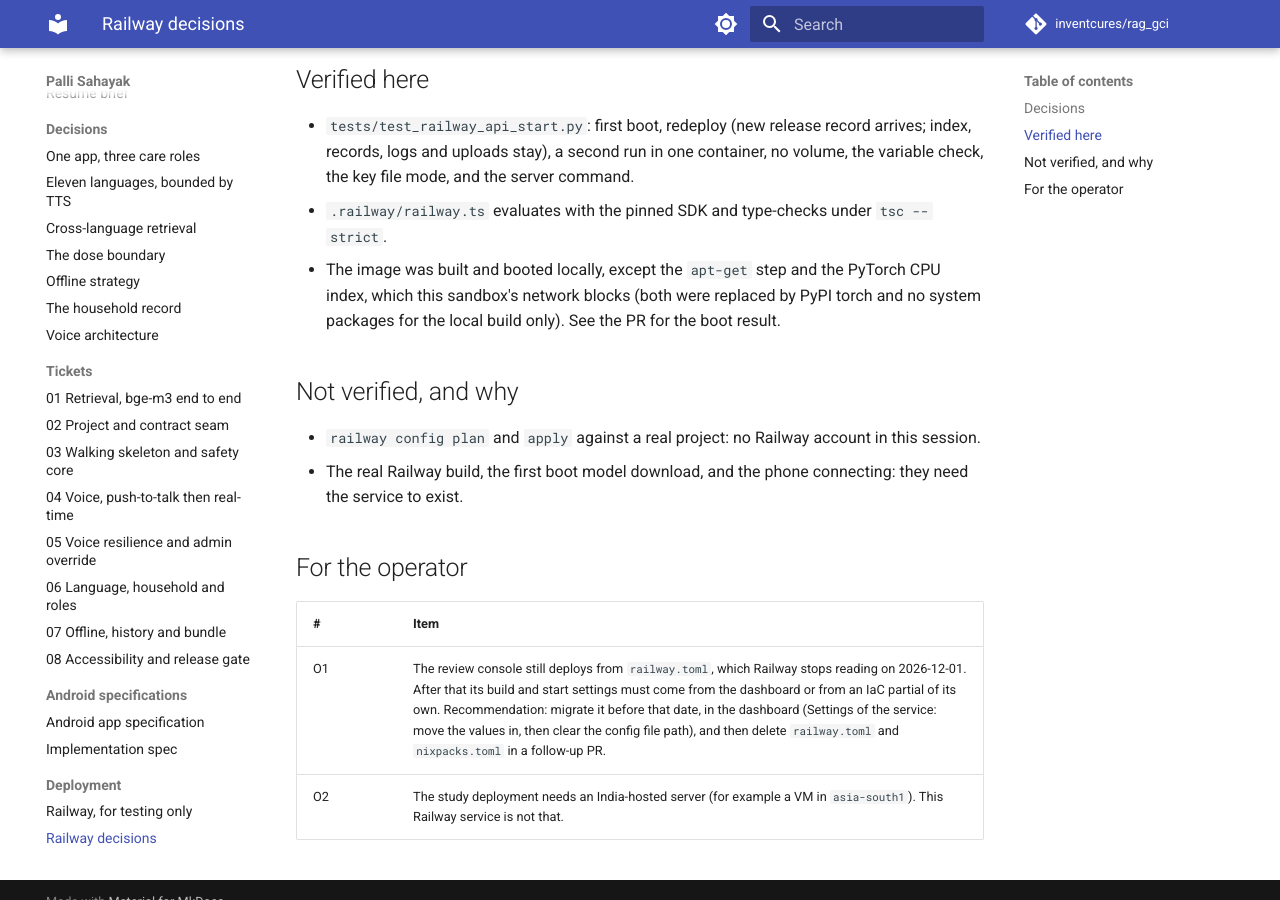
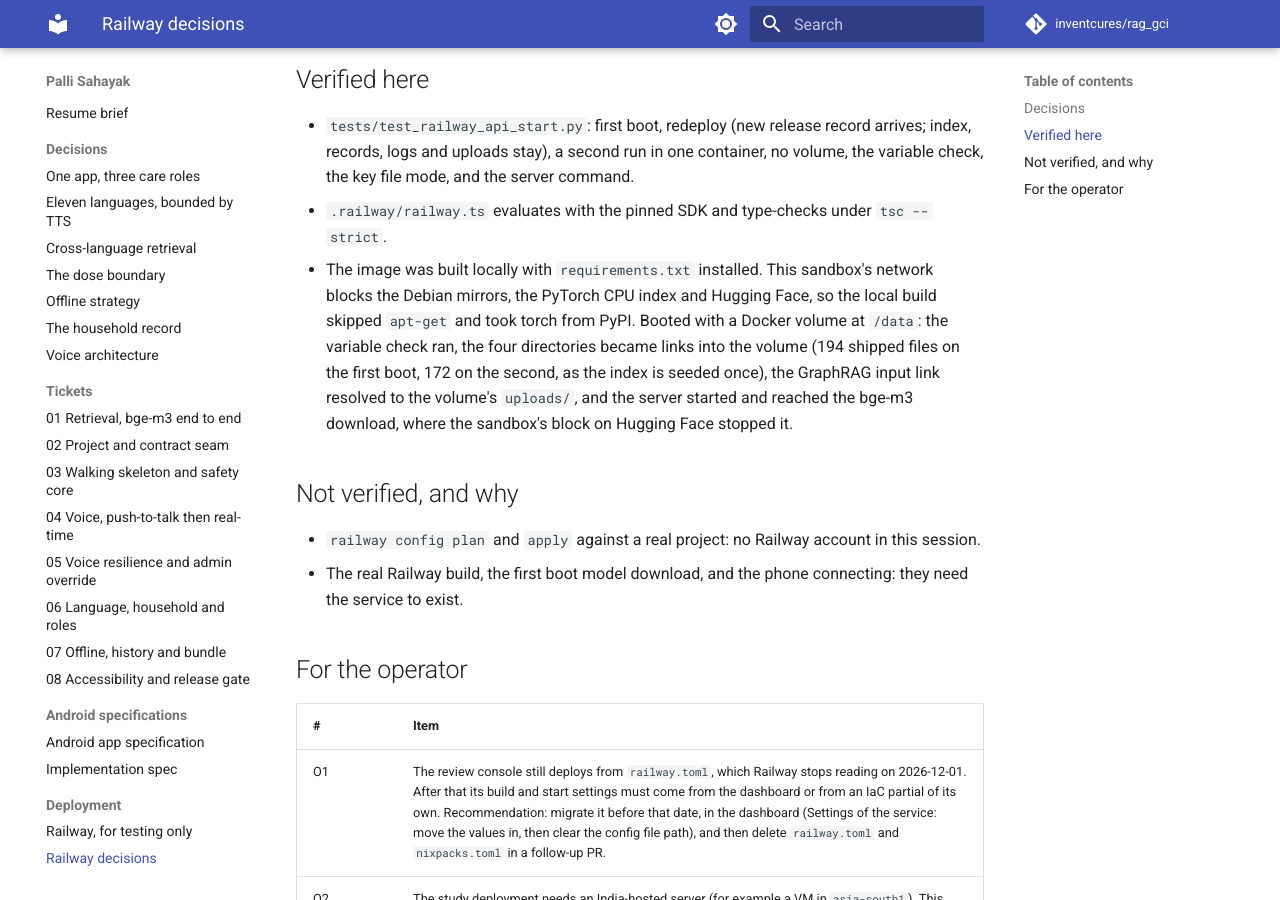
Before and after one commit to inventcures/rag_gci, an MkDocs documentation site: the page built from docs/decisions/railway-api.md, in a window 1280 px wide and 900 px high, scrolled down 2517 px. Built offline with MkDocs 1.6.1 and Material for MkDocs 9.7.7, drawn with Linux system fonts in a browser that asks for light colours; comment, search, counter and statistics services are not loaded.

Commit message:
Railway: record the local boot check; keep .pytest_cache out of the image
Co-Authored-By: Claude Opus 5.5 <noreply@anthropic.com>
Claude-Session: https://claude.ai/code/session_018x53YXGvBX3vfs1PuXGhT5

```diff
--- a/docs/decisions/railway-api.md
+++ b/docs/decisions/railway-api.md
@@ -31,7 +31,7 @@ Operator guide: [docs/deploy_railway.md](../deploy_railway.md).
 
 * `tests/test_railway_api_start.py`: first boot, redeploy (new release record arrives; index, records, logs and uploads stay), a second run in one container, no volume, the variable check, the key file mode, and the server command.
 * `.railway/railway.ts` evaluates with the pinned SDK and type-checks under `tsc --strict`.
-* The image was built and booted locally, except the `apt-get` step and the PyTorch CPU index, which this sandbox's network blocks (both were replaced by PyPI torch and no system packages for the local build only). See the PR for the boot result.
+* The image was built locally with `requirements.txt` installed. This sandbox's network blocks the Debian mirrors, the PyTorch CPU index and Hugging Face, so the local build skipped `apt-get` and took torch from PyPI. Booted with a Docker volume at `/data`: the variable check ran, the four directories became links into the volume (194 shipped files on the first boot, 172 on the second, as the index is seeded once), the GraphRAG input link resolved to the volume's `uploads/`, and the server started and reached the bge-m3 download, where the sandbox's block on Hugging Face stopped it.
 
 ## Not verified, and why
 
```
Also changed, not shown: 1 other file.
